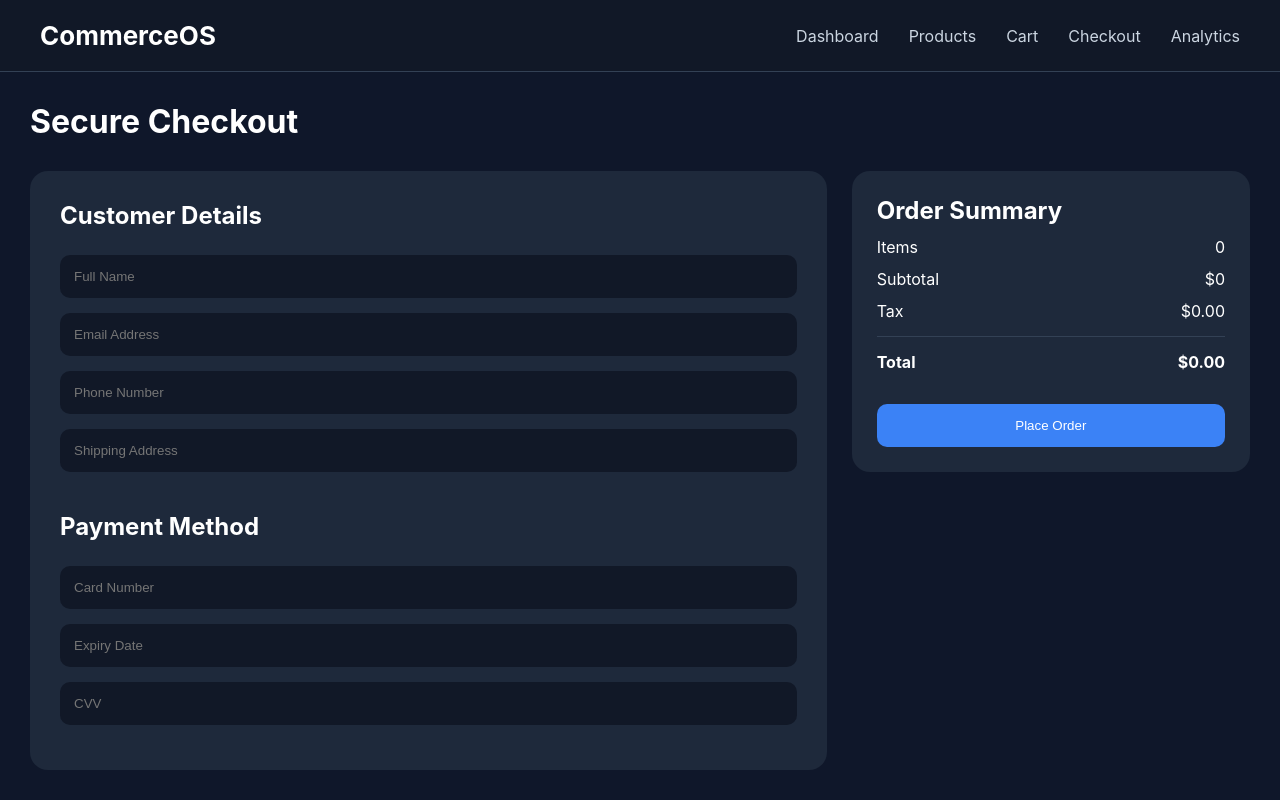
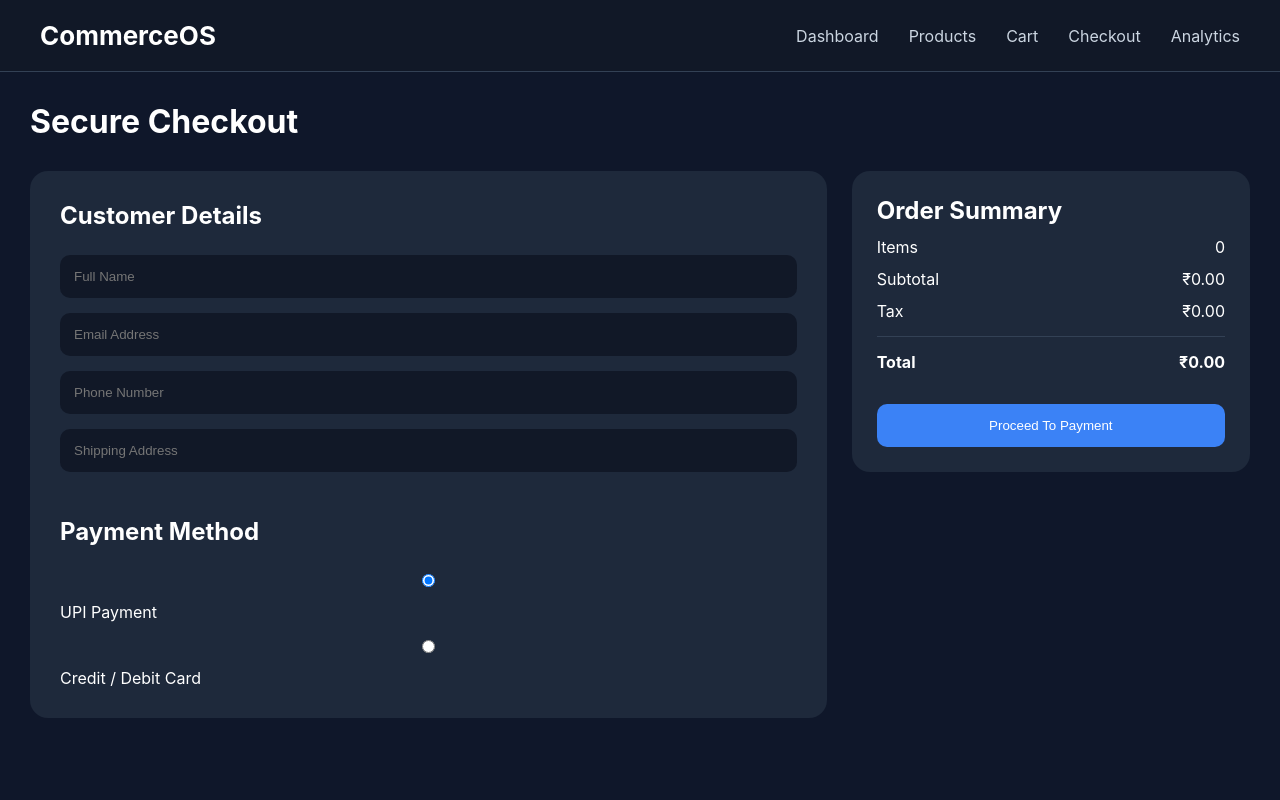
Before and after one commit to tanisharoy222005-collab/ecommerce-platform-admin-suite, a Next.js app: page /checkout in a window 1280 px wide. Built offline with nearby package versions, Linux system fonts and the light colour scheme.

Commit message:
Update checkout.js

```diff
--- a/pages/checkout.js
+++ b/pages/checkout.js
@@ -1,15 +1,17 @@
+import { useState } from "react";
 import Layout from "../components/Layout";
 import { useStore } from "../context/StoreContext";
 
 export default function Checkout() {
 
-  const {
-    cart,
-    checkout
-  } = useStore();
+  const { cart } = useStore();
+
+  const [paymentMethod, setPaymentMethod] =
+    useState("upi");
 
   const subtotal = cart.reduce(
-    (sum, item) => sum + item.price,
+    (sum, item) =>
+      sum + item.price * item.quantity,
     0
   );
 
@@ -17,10 +19,27 @@ export default function Checkout() {
 
   const total = subtotal + tax;
 
+  const proceedToPayment = () => {
+
+    if (paymentMethod === "upi") {
+      window.location.href =
+        `/payment?method=upi&amount=${total}`;
+    }
+
+    if (paymentMethod === "card") {
+      window.location.href =
+        `/payment?method=card&amount=${total}`;
+    }
+  };
+
   return (
     <Layout>
 
-      <h1 style={{ marginBottom: "30px" }}>
+      <h1
+        style={{
+          marginBottom: "30px"
+        }}
+      >
         Secure Checkout
       </h1>
 
@@ -48,23 +67,64 @@ export default function Checkout() {
 
           <h2
             style={{
-              marginTop: "25px"
+              marginTop: "30px"
             }}
           >
             Payment Method
           </h2>
 
-          <input
-            placeholder="Card Number"
-          />
+          <div
+            style={{
+              marginTop: "20px"
+            }}
+          >
 
-          <input
-            placeholder="Expiry Date"
-          />
+            <label
+              style={{
+                display: "block",
+                marginBottom: "15px"
+              }}
+            >
+              <input
+                type="radio"
+                checked={
+                  paymentMethod ===
+                  "upi"
+                }
+                onChange={() =>
+                  setPaymentMethod(
+                    "upi"
+                  )
+                }
+              />
 
-          <input
-            placeholder="CVV"
-          />
+              {" "}
+              UPI Payment
+            </label>
+
+            <label
+              style={{
+                display: "block"
+              }}
+            >
+              <input
+                type="radio"
+                checked={
+                  paymentMethod ===
+                  "card"
+                }
+                onChange={() =>
+                  setPaymentMethod(
+                    "card"
+                  )
+                }
+              />
+
+              {" "}
+              Credit / Debit Card
+            </label>
+
+          </div>
 
         </div>
 
@@ -74,22 +134,30 @@ export default function Checkout() {
 
           <div className="summary-row">
             <span>Items</span>
-            <span>{cart.length}</span>
+            <span>
+              {cart.length}
+            </span>
           </div>
 
           <div className="summary-row">
             <span>Subtotal</span>
-            <span>${subtotal}</span>
+            <span>
+              ₹{subtotal.toFixed(2)}
+            </span>
           </div>
 
           <div className="summary-row">
             <span>Tax</span>
-            <span>${tax.toFixed(2)}</span>
+            <span>
+              ₹{tax.toFixed(2)}
+            </span>
           </div>
 
           <div className="summary-row total-row">
             <span>Total</span>
-            <span>${total.toFixed(2)}</span>
+            <span>
+              ₹{total.toFixed(2)}
+            </span>
           </div>
 
           <button
@@ -98,12 +166,11 @@ export default function Checkout() {
               width: "100%",
               marginTop: "20px"
             }}
-            onClick={() =>
-  (window.location.href =
-    "/payment")
-}
+            onClick={
+              proceedToPayment
+            }
           >
-            Place Order
+            Proceed To Payment
           </button>
 
         </div>
```
